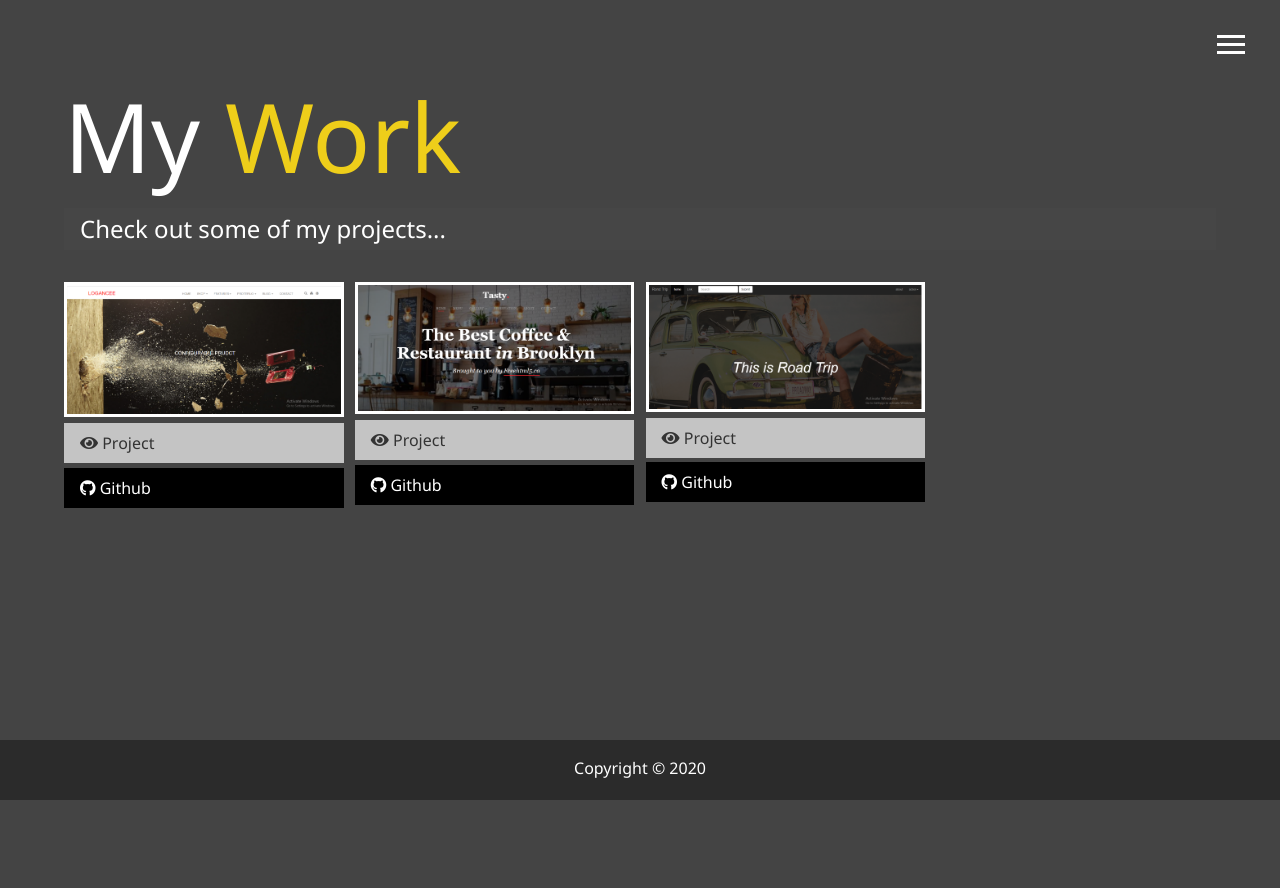
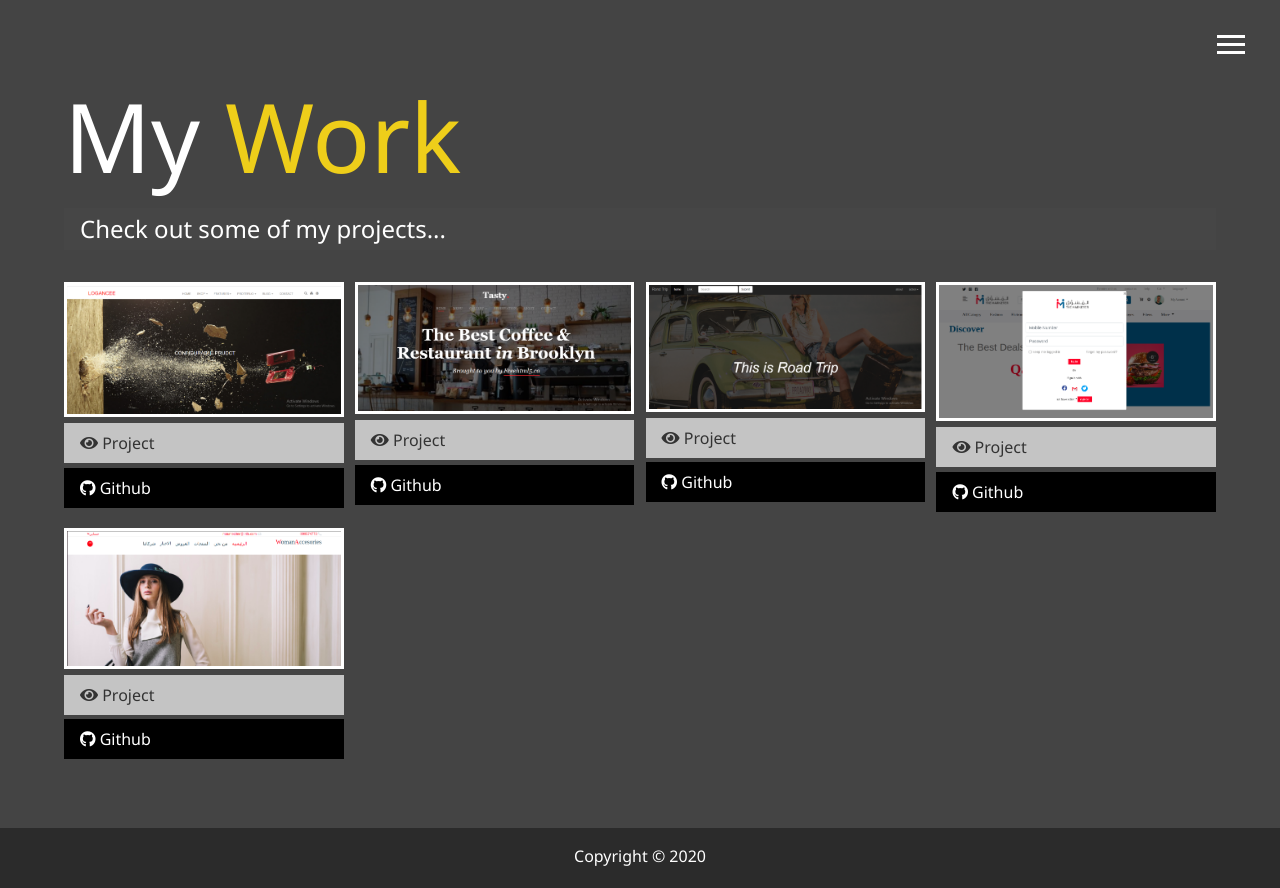
Before and after one commit to Hoba0125/PortFolioCv, a plain HTML site: page work.html in a window 1280 px wide. Before the commit the page ends 800 px from the top, so only its background shows below. Drawn offline with Linux system fonts and the light colour scheme.

Commit message:
first commit

```diff
--- a/work.html
+++ b/work.html
@@ -60,7 +60,7 @@
     <div class="projects">
       <div class="item">
         <a href="#!">
-          <img src="img/projects/project 1.PNG" alt="Project">
+          <img src="img/projects/project 1.png" alt="Project">
         </a>
         <a href="#" class="btn-light">
           <i class="fas fa-eye"></i> Project
@@ -91,6 +91,28 @@
           <i class="fab fa-github"></i> Github
         </a>
       </div>
+      <div class="item">
+        <a href="#!">
+          <img src="img/projects/project 4.png" alt="Project">
+        </a>
+        <a href="#" class="btn-light">
+          <i class="fas fa-eye"></i> Project
+        </a>
+        <a href="https://hoba0125.github.io/Marketer/" target="_blank" class="btn-dark">
+          <i class="fab fa-github"></i> Github
+        </a>
+      </div>
+      <div class="item">
+        <a href="#!">
+          <img src="img/projects/project5.png" alt="Project">
+        </a>
+        <a href="#" class="btn-light">
+          <i class="fas fa-eye"></i> Project
+        </a>
+        <a href="https://hoba0125.github.io/Woman_Accesories/" target="_blank" class="btn-dark">
+          <i class="fab fa-github"></i> Github
+        </a>
+      </div>
 
     </div>
   </main>
```
Also changed, not shown: about.html (+2 -2 lines), img/projects/project 4.png (added), img/projects/project5.png (added).
